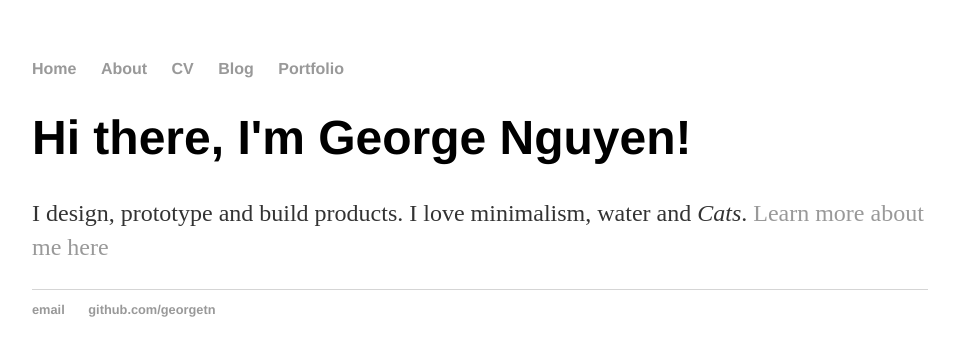
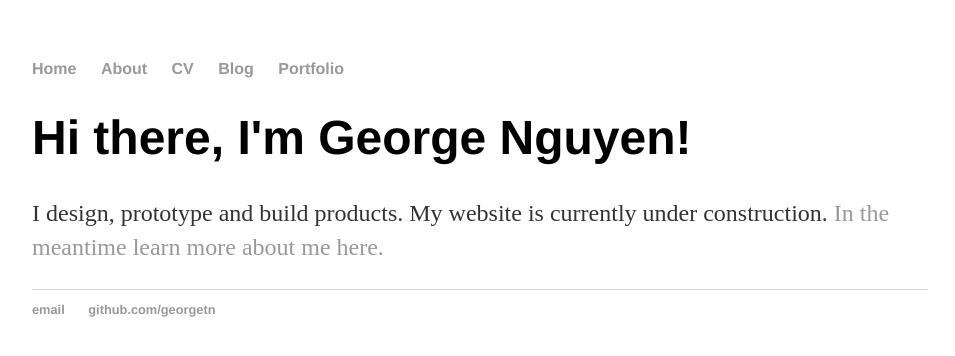
Before and after one commit to georgetn/georgetn.github.io, a Jekyll site: the page built from index.html, in a window 1280 px wide. Shown: the top 356 px of the page, without its empty margins (160-1115 px from the left). Built offline with Jekyll 4.4.1, drawn with Linux system fonts in a browser that asks for light colours.

Commit message:
Update index.html
Updated blurb.

```diff
--- a/index.html
+++ b/index.html
@@ -4,6 +4,6 @@ title: George Nguyen
 ---
     		<div class="blurb">
         		<h1>Hi there, I'm George Nguyen!</h1>
-				<p>I design, prototype and build products. I love minimalism, water and <em>Cats</em>. <a href="/about">Learn more about me here</a></p>
+				<p>I design, prototype and build products. My website is currently under construction. <a href="https://www.linkedin.com/in/nguyengeorge">In the meantime learn more about me here.</a></p>
     		</div><!-- /.blurb -->
 		</div><!-- /.container -->
```
